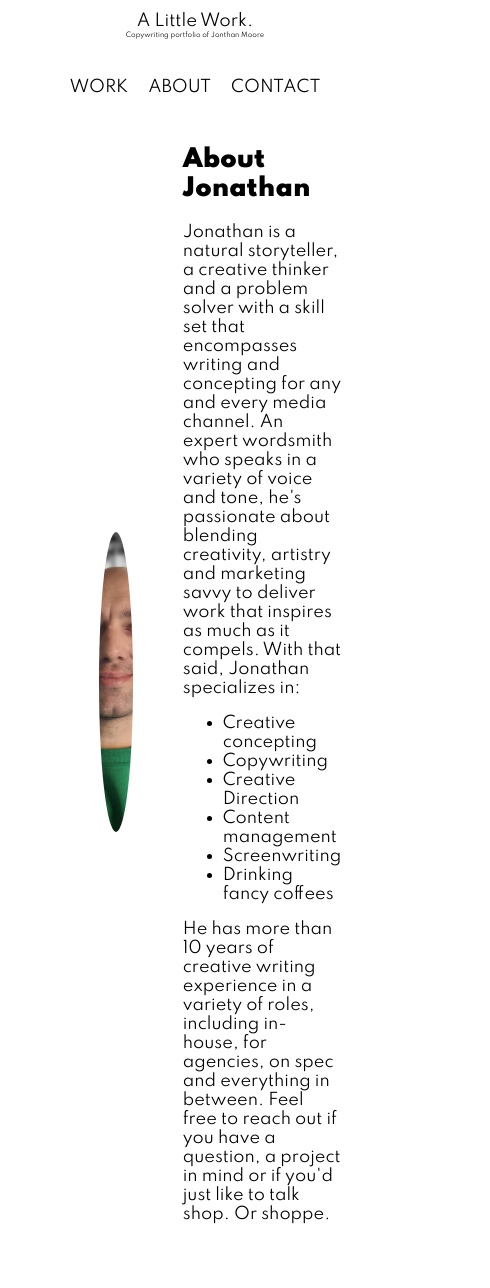
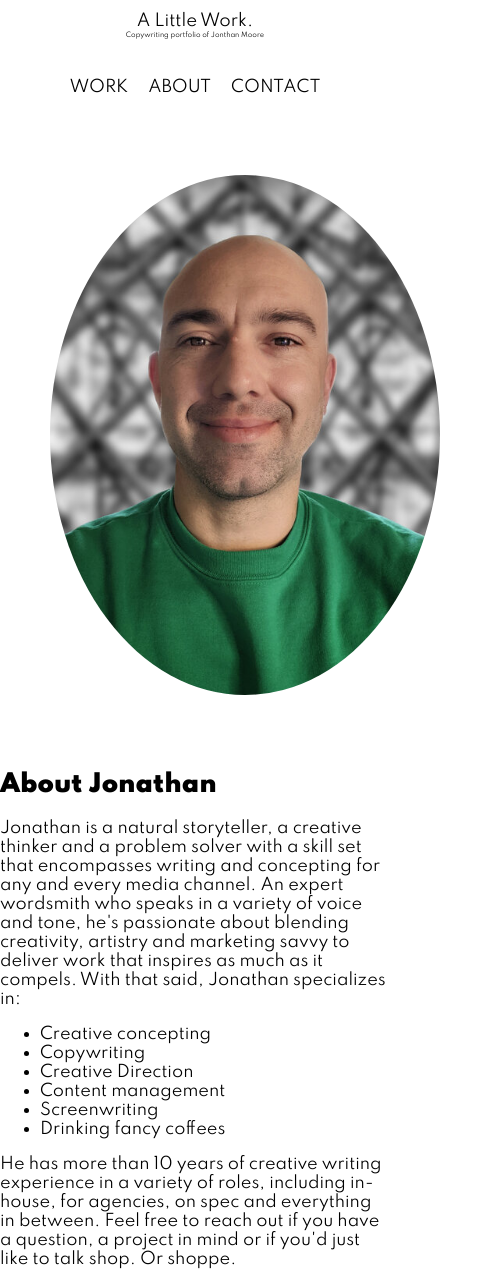
Before and after one commit to kynchong/jbm-portfolio-website, a plain HTML site: page about.html in a window 390 px wide. Shown: the top 1288 px of the page, 490 px wide, since content can reach past the window. Drawn offline with Linux system fonts and the light colour scheme.

Commit message:
adjusted element alignment on about.html page

```diff
--- a/about.html
+++ b/about.html
@@ -12,44 +12,56 @@
 
     <title>About Jonathan</title>
     <style>
-        section {
-            width: 75%;
+        @media screen and (max-width: 1024px) {
+          #about-main {
+            flex-flow: column nowrap !important;
+          }
+        }
+        @media screen and (max-width: 768px) {
+          #about-main {
+            width: 100% !important;
+          }
+          #about-photo {
+            width: 100% !important;
+            height: 100% !important;
+          }
+
+          #about-section {
+            width: 100% !important;
+          }
+        }
+        #about-main {
             display: flex;
             flex-flow: row nowrap;
-            align-self: center;
             justify-content: center;
             align-items: center;
         }
-        section > :nth-child(1) {
+        #about-photo {
             position: relative;
             margin: 50px;
             width: 300px;
             height: 300px;
             border-radius: 50%;
+            object-fit: cover;
             overflow: hidden;
         }
-        section > div > img {
-            position: absolute;
-            width: 100%;
-            height: 100%;
-            object-fit: cover;
-        }
-        section > :nth-child(2) {
-            width: 60%;
+
+        #about-section {
+          display: block;
+          width: 600px;
         }
     </style>
   </head>
 
   <body>
-
     <!-- Header -->
-    <header>
+    <header id="about-header">
       <div>
         <p>A Little Work.</p>
         <p>Copywriting portfolio of Jonthan Moore</p>
        </div>
 
-      <nav>
+      <nav id="about-navbar">
         <ul>
           <li><a href="./index.html">WORK</a></li>
           <li><a href="./about.html">ABOUT</a></li>
@@ -60,9 +72,10 @@
     </header>
 
     <!-- Section -->
-    <section>
-        <div><img src="imgs/Louvre+1.jpg" alt="portrait"></div>
-        <div>
+    <section id="about-main">
+        <div><img id="about-photo" src="imgs/Louvre+1.jpg" alt="portrait"></div>
+
+        <div id="about-section">
             <h1>About Jonathan</h1>
             <p>Jonathan is a natural storyteller, a creative thinker and a problem solver with a skill set that encompasses writing and concepting for any and every media channel. An expert wordsmith who speaks in a variety of voice and tone, he's passionate about blending creativity, artistry and marketing savvy to deliver work that inspires as much as it compels. With that said, Jonathan specializes in:</p>
             <ul>
--- a/css/index.css
+++ b/css/index.css
@@ -24,12 +24,10 @@
 
 /* Body ---------------------------------------- */
 body {
-    width: 100%;
     margin: 0px;
     padding: 0px;
     display: flex;
     flex-direction: column;
-    justify-content: flex-start;
 }
 
 /* Header */
```
